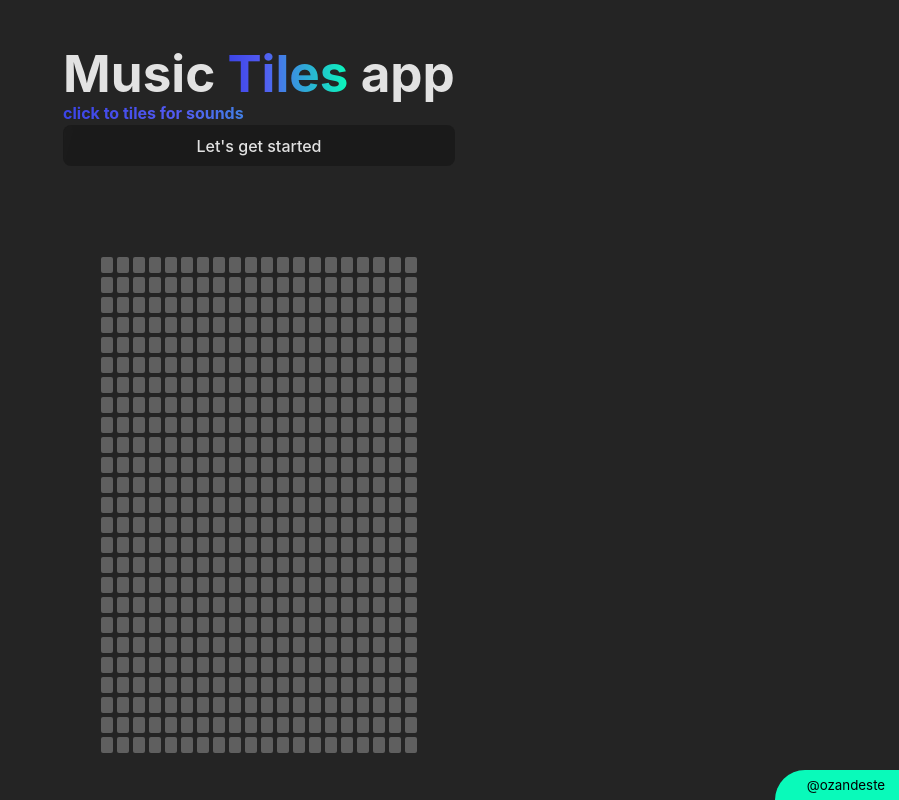
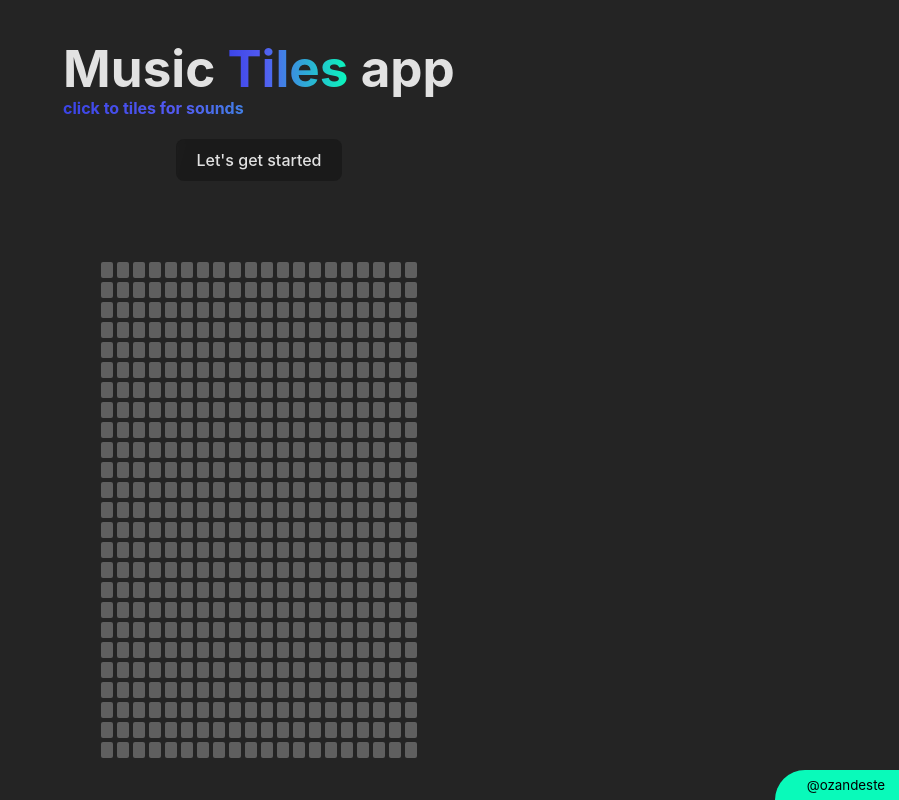
Before and after one commit to ozandeste/hoverboard-musical, a plain HTML site: page index.html in a window 1280 px wide. Shown: the whole page, without its empty margins (381-1280 px from the left). Drawn offline with nearby package versions, Linux system fonts and the light colour scheme.

Commit message:
Update app.css

```diff
--- a/css/app.css
+++ b/css/app.css
@@ -33,6 +33,8 @@ h1 > span, h4 {
   overflow: hidden;
   transition: all 300ms ease-in-out;
   -webkit-tap-highlight-color: transparent;
+  justify-self: center;
+  margin-top: 1.2em;
 }
 #get-started-btn:focus {
   outline: 0;
```
